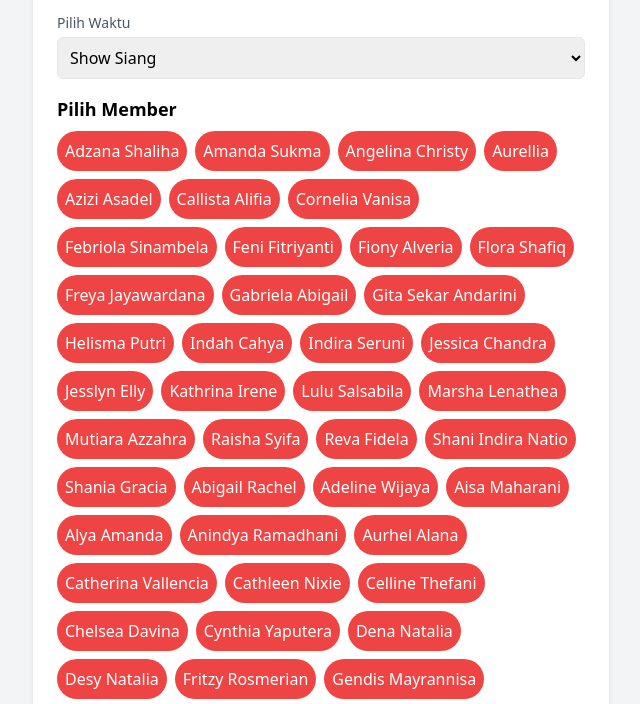
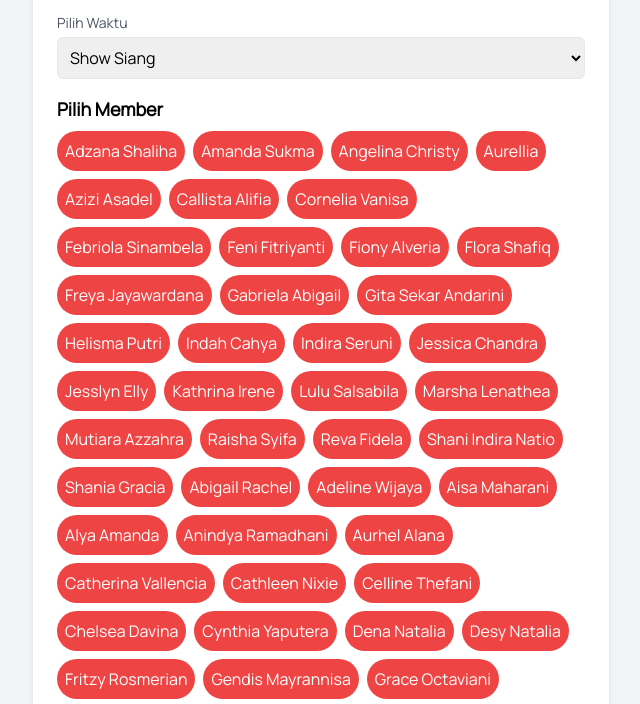
Before and after one commit to dandyraka/MyDreamJKT48Lineup, a plain HTML site: page index.html in a window 1280 px wide. Shown: the part 137-841 px from the top of the page, without its empty margins (319-959 px from the left). Drawn offline with nearby package versions, Linux system fonts and the light colour scheme; some packages are replaced by stand-ins of ours; a script that the page names is missing.

Commit message:
Update font

```diff
--- a/index.html
+++ b/index.html
@@ -28,6 +28,16 @@
     <meta name="twitter:site" content="@da_n_dy">
     <meta name="twitter:creator" content="@da_n_dy">
     <link rel="icon" type="image/x-icon" href="https://telegra.ph/file/3f9ea7e5d82bc653f8ccc.png">
+
+    <link rel="preconnect" href="https://fonts.googleapis.com">
+    <link rel="preconnect" href="https://fonts.gstatic.com" crossorigin>
+    <link href="https://fonts.googleapis.com/css2?family=Manrope&display=swap" rel="stylesheet">
+
+    <style>
+        body {
+            font-family: 'Manrope', sans-serif;
+        }
+    </style>
 </head>
 <body class="bg-gray-100 flex flex-col min-h-screen items-center justify-center">
 
```
